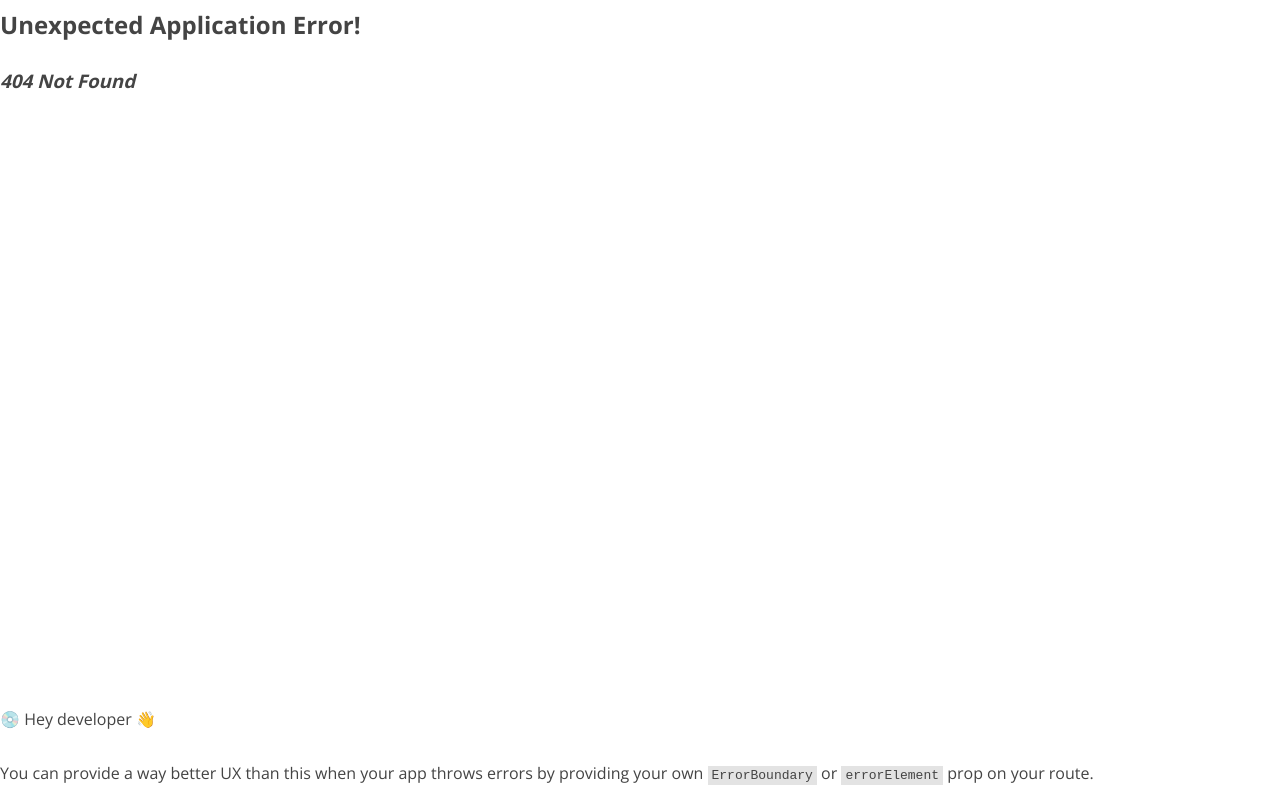
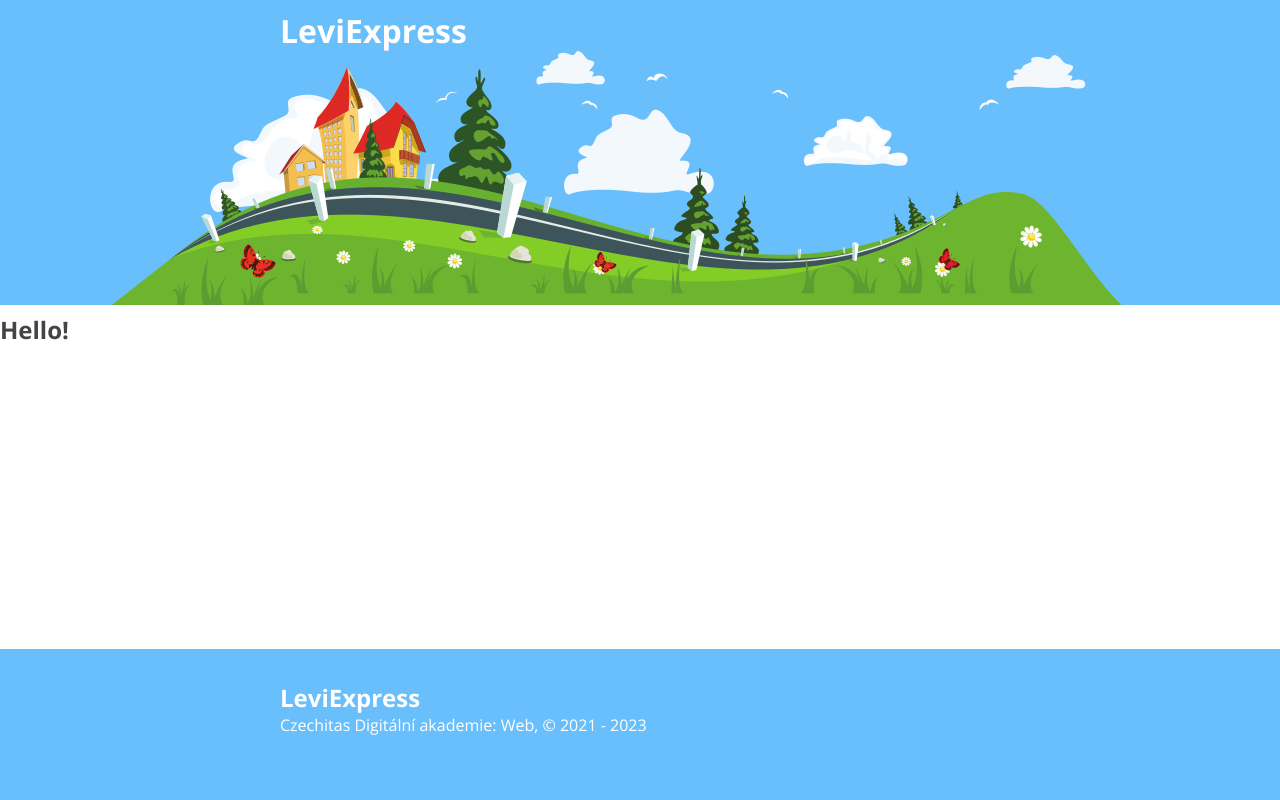
Before and after one commit to DariaSkr7/leviexpress, a React (Vite) app: page /reservation in a window 1280 px wide. Before the commit this address had no page. Built offline with nearby package versions, Linux system fonts and the light colour scheme.

Commit message:
Added routing

```diff
--- /dev/null
+++ b/src/pages/ReservationPage/index.jsx
@@ -0,0 +1,3 @@
+export const ReservationPage = () => {
+  return <h2>Hello!</h2>;
+};
```
Also changed, not shown: src/index.jsx (+13 -1 lines).
